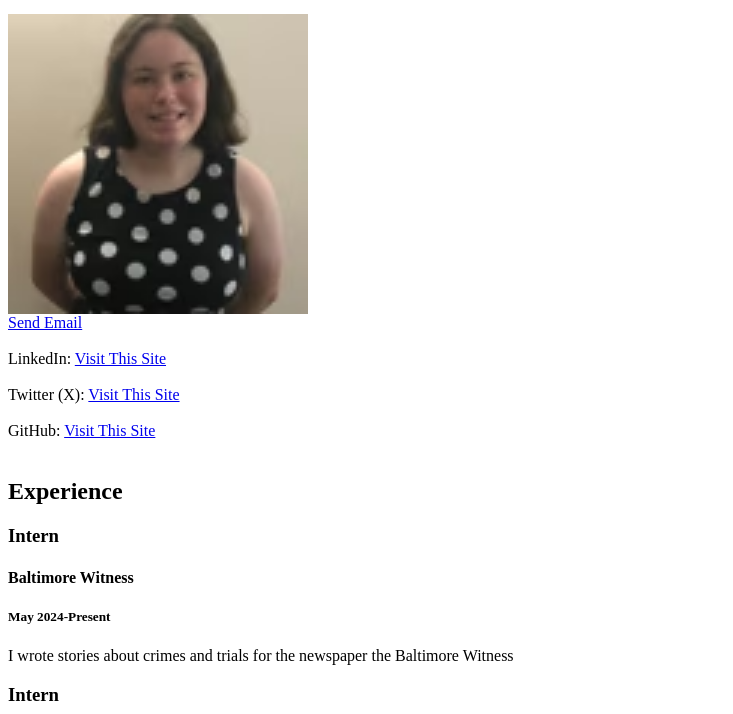
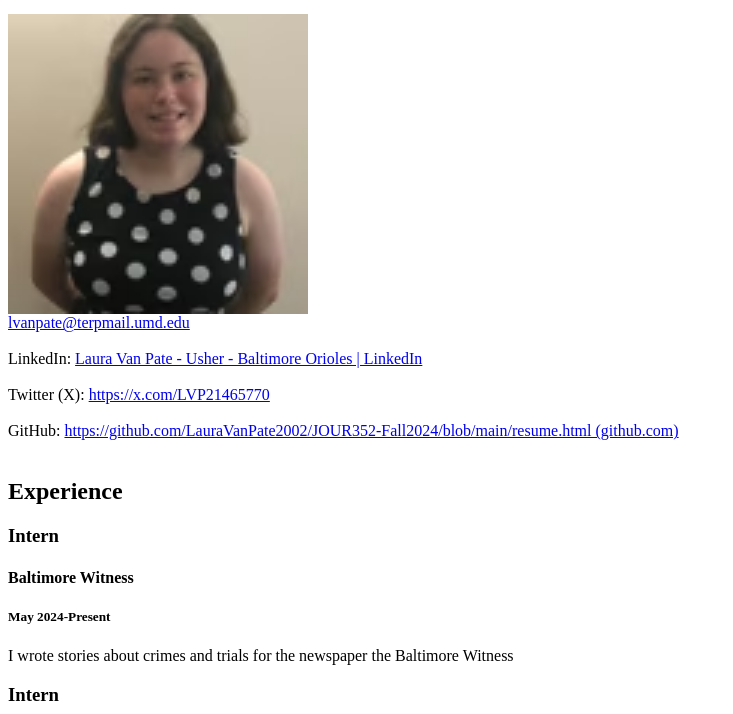
Before and after one commit to LauraVanPate2002/JOUR352-Fall2024, a plain HTML site: page resume.html in a window 1280 px wide. Shown: the part 86-800 px from the top of the page, without its empty margins (0-733 px from the left). Drawn offline with Linux system fonts and the light colour scheme.

Commit message:
Update resume.html

```diff
--- a/resume.html
+++ b/resume.html
@@ -13,11 +13,11 @@
         alt=("a photo of me") width="300" heigth= "300"/>
 
         <div id="contact">
-        <a href="mailto:lvanpate@terpmail.umd.edu">Send Email</a><br><br>
-            LinkedIn: <a href="Laura Van Pate - Usher - Baltimore Orioles | LinkedIn" target="_blank"> Visit This Site</a><br><br>
-            Twitter (X): <a href="https://x.com/home" target="_blank">
-            Visit This Site</a><br><br>
-            GitHub: <a href="LauraVanPate2002 (github.com)" target="_blank"> Visit This Site</a><br><br>
+        <a href="mailto:lvanpate@terpmail.umd.edu">lvanpate@terpmail.umd.edu</a><br><br>
+            LinkedIn: <a href="Laura Van Pate - Usher - Baltimore Orioles | LinkedIn" target="_blank">Laura Van Pate - Usher - Baltimore Orioles | LinkedIn</a><br /><br />
+            Twitter (X): <a href="https://x.com/home" target="_blank">https://x.com/LVP21465770
+            </a><br /><br />
+            GitHub: <a href="https://github.com/LauraVanPate2002/JOUR352-Fall2024/blob/main/resume.html" target="_blank"> https://github.com/LauraVanPate2002/JOUR352-Fall2024/blob/main/resume.html (github.com)</a><br /><br />
 
         </div>
         <h2>Experience</h2>
@@ -73,7 +73,7 @@
             <li>guitar</li>
             <li>clarinet</li>
 
-        <p>Contact Me: <a href="#contact">Contact</a></p>
+        <p><a href="#contact">Contact me.</a></p>
 
     </body>
 </html>
```
